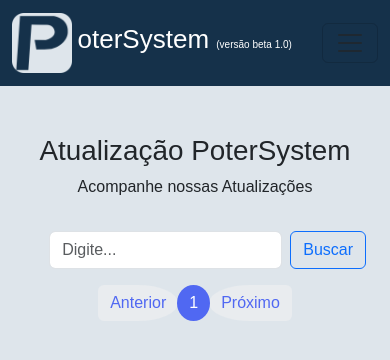
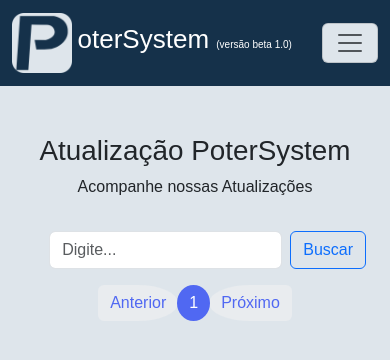
Before and after one commit to kemuelkesley/projeto-extensionista-faculdade, a Django app: page / in a window 390 px wide. Shown: the top 360 px of the page. Run offline with Django 5.2, Linux system fonts and the light colour scheme; data that the repository does not hold is empty.

Commit message:
Foi criado a cor do menu de responsividade da pagina quando vai usar no celular. Também foi feita a alteração de visualização no meu administrativo para ter no maximo 8 paginas.

```diff
--- a/site_interno/admin.py
+++ b/site_interno/admin.py
@@ -8,12 +8,14 @@
     date_hierarchy = 'created_at'
     ordering = ('title', 'created_at')
     readonly_fields = ('created_at',)
+    list_per_page = 8
 
 
 
 class TecnicoAdmin(admin.ModelAdmin):
     list_display = ('title',  'description',)
     ordering = ('title',)
+    list_per_page = 8
 
 
 
@@ -23,11 +25,13 @@
     date_hierarchy = 'created_at'
     ordering = ('title', 'created_at')
     readonly_fields = ('created_at',)
+    list_per_page = 8
 
 
 
 class CondominoAdmin(admin.ModelAdmin):
     list_display = ('condominium_number', 'condominium_name', 'title', 'created_at', 'activate',)
+    list_per_page = 8
 
 
 
--- a/templates/partials/navbar.html
+++ b/templates/partials/navbar.html
@@ -5,7 +5,7 @@
             <img src="{% static 'img/letra-p-original.png' %}" alt="Logo" class="logo">
             <span class="nome__logo">oterSystem <small>(versão beta 1.0)</small></span>
         </a>
-        <button class="navbar-toggler" type="button" data-bs-toggle="collapse" data-bs-target="#navbarNav" aria-controls="navbarNav" aria-expanded="false" aria-label="Toggle navigation">
+        <button class="navbar-toggler color-menu-responsive" type="button" data-bs-toggle="collapse" data-bs-target="#navbarNav" aria-controls="navbarNav" aria-expanded="false" aria-label="Toggle navigation">
             <span class="navbar-toggler-icon"></span>
         </button>
         <div class="collapse navbar-collapse" id="navbarNav">
--- a/templates/static/css/style.css
+++ b/templates/static/css/style.css
@@ -7,6 +7,10 @@
     /* background-color: #0f4696; */
     /* background-color: #5068F2; */
     background-color: #15314a;
+}
+
+.color-menu-responsive {
+    background-color: #dee5eb;
 }
 
 .nome__logo {
```
